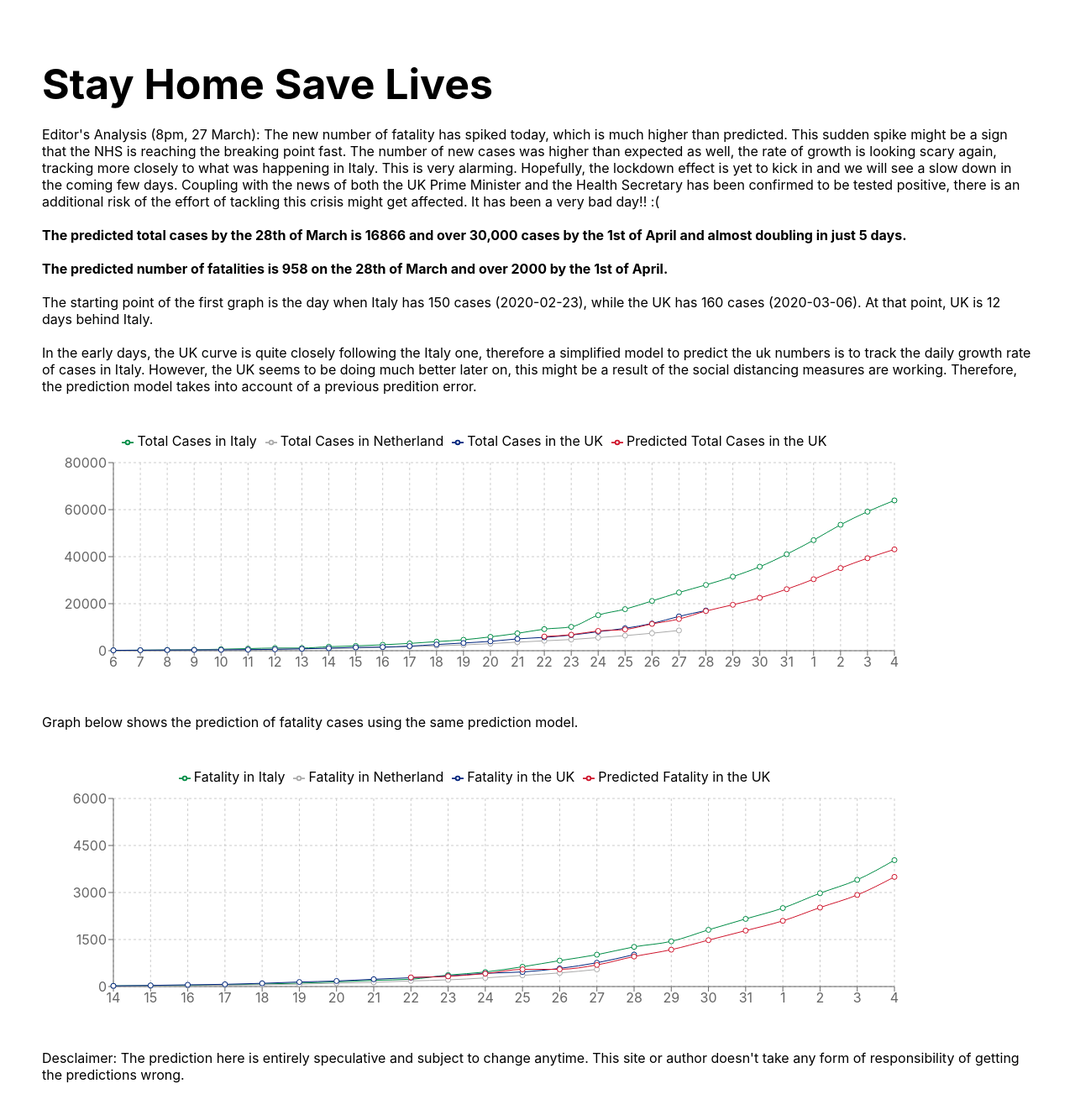
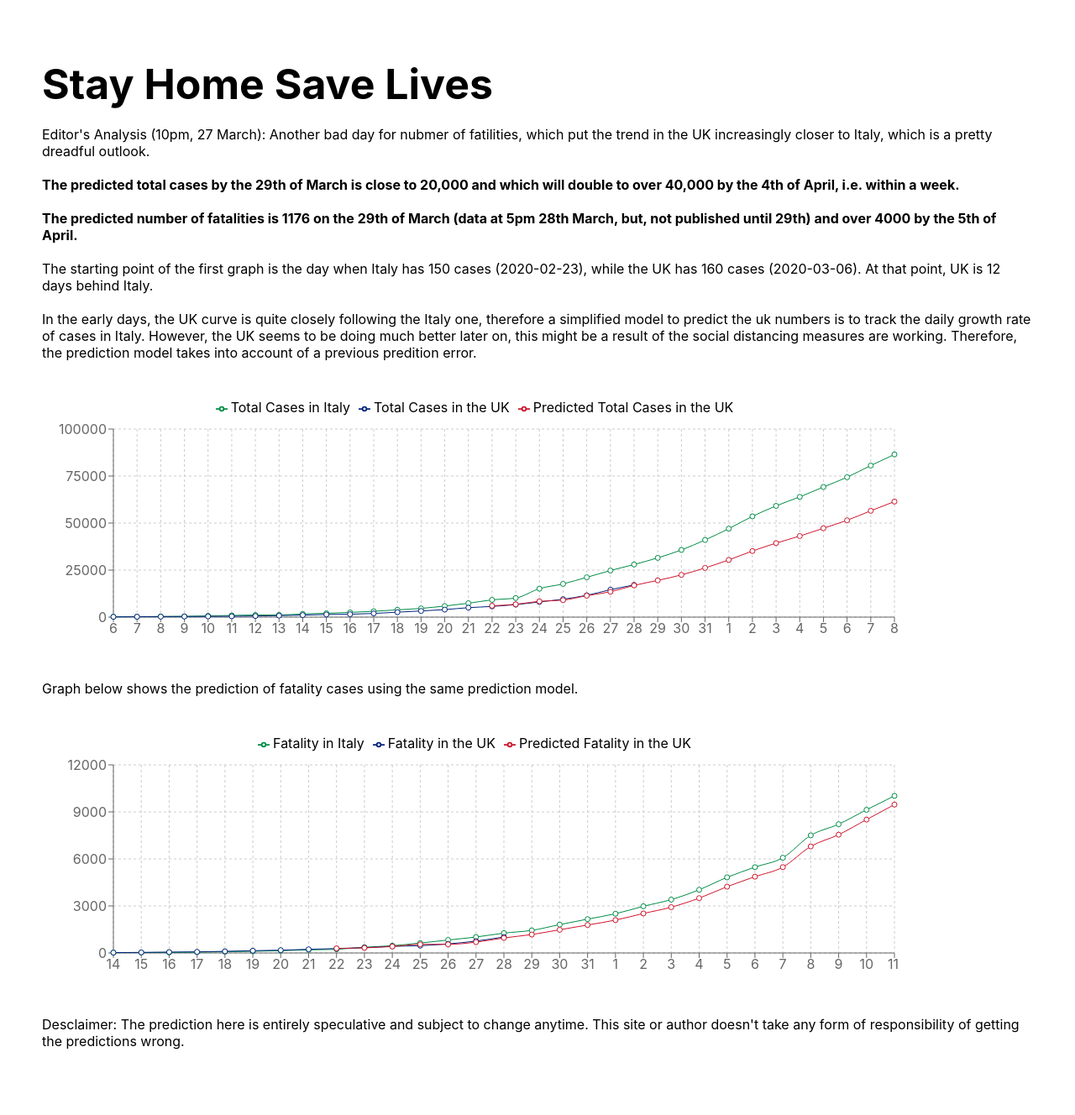
Before and after one commit to linamm/coronachart, a React (Create React App) app in the folder coronachart/: page / in a window 1280 px wide. Shown: the top 1328 px of the page at 84% size. Built offline with nearby package versions, Linux system fonts and the light colour scheme.

Commit message:
update 28th March comments and update Italy available data

```diff
--- a/coronachart/src/App.js
+++ b/coronachart/src/App.js
@@ -41,18 +41,16 @@ const styles = {
       </div>
 
       <div style={styles.paragraph}>
-        Editor's Analysis (8pm, 27 March):
-          The new number of fatality has spiked today, which is much higher than predicted. This sudden spike might be a sign that the NHS is reaching the breaking point fast. The number of new cases was higher than expected as well, the rate of growth is looking scary again, tracking more closely to what was happening in Italy. This is very alarming. Hopefully, the lockdown effect is yet to kick in and we will see a slow down in the coming few days.
-
-          Coupling with the news of both the UK Prime Minister and the Health Secretary has been confirmed to be tested positive, there is an additional risk of the effort of tackling this crisis might get affected. It has been a very bad day!! :(
+        Editor's Analysis (10pm, 27 March):
+          Another bad day for nubmer of fatilities, which put the trend in the UK increasingly closer to Italy, which is a pretty dreadful outlook.
         </div>
 
       <div style={styles.paragraph}>
-          <b>The predicted total cases by the 28th of March is 16866 and over 30,000 cases by the 1st of April and almost doubling in just 5 days.</b>
+          <b>The predicted total cases by the 29th of March is close to 20,000 and which will double to over 40,000 by the 4th of April, i.e. within a week.</b>
       </div>
      <div style={styles.paragraph}>
       <b>
-      The predicted number of fatalities is 958 on the 28th of March and over 2000 by the 1st of April.
+      The predicted number of fatalities is 1176 on the 29th of March (data at 5pm 28th March, but, not published until 29th) and over 4000 by the 5th of April.
         </b>
       </div>
         <div style={styles.paragraph}>
@@ -77,7 +75,6 @@ const styles = {
           <Tooltip />
           <Legend verticalAlign="top" height={36}/>
           <Line name="Total Cases in Italy" type="monotone" dataKey="it" stroke="#008c45" yAxisId={0} />
-          <Line name="Total Cases in Netherland" type="monotone" dataKey="nl" stroke="#aaaaaa" yAxisId={0} />
           <Line name="Total Cases in the UK" type="monotone" dataKey="uk" stroke="#00247d" yAxisId={0} />
           <Line name="Predicted Total Cases in the UK" type="monotone" dataKey="uk_predict" stroke="#cf142b" yAxisId={0} />
         </LineChart>
@@ -100,7 +97,6 @@ const styles = {
           <Tooltip />
           <Legend verticalAlign="top" height={36}/>
           <Line name="Fatality in Italy" type="monotone" dataKey="it" stroke="#008c45" yAxisId={0} />
-          <Line name="Fatality in Netherland" type="monotone" dataKey="nl" stroke="#aaaaaa" yAxisId={0} />
           <Line name="Fatality in the UK" type="monotone" dataKey="uk" stroke="#00247d" yAxisId={0} />
           <Line name="Predicted Fatality in the UK" type="monotone" dataKey="uk_predict" stroke="#cf142b" yAxisId={0} />
         </LineChart>
--- a/coronachart/src/Data.js
+++ b/coronachart/src/Data.js
@@ -26,6 +26,13 @@ import { getPredictCases } from './Predict.js';
   {"name": "2", "it": 2978,},
   {"name": "3", "it": 3405,},
   {"name": "4", "it": 4032,},
+  {"name": "5", "it": 4825,},
+  {"name": "6", "it": 5475,},
+  {"name": "7", "it": 6077,},
+  {"name": "8", "it": 7503,},
+  {"name": "9", "it": 8215,},
+  {"name": "10", "it": 9134,},
+  {"name": "11", "it": 10023,},
 ];
 
 const raw_total_cases = [
@@ -59,6 +66,10 @@ const raw_total_cases = [
   {"name": "2","it": 53578,},
   {"name": "3","it": 59138,},
   {"name": "4","it": 63927,},
+  {"name": "5","it": 69176,},
+  {"name": "6","it": 74386,},
+  {"name": "7","it": 80589,},
+  {"name": "8","it": 86498,},
 
 ];
 
```
